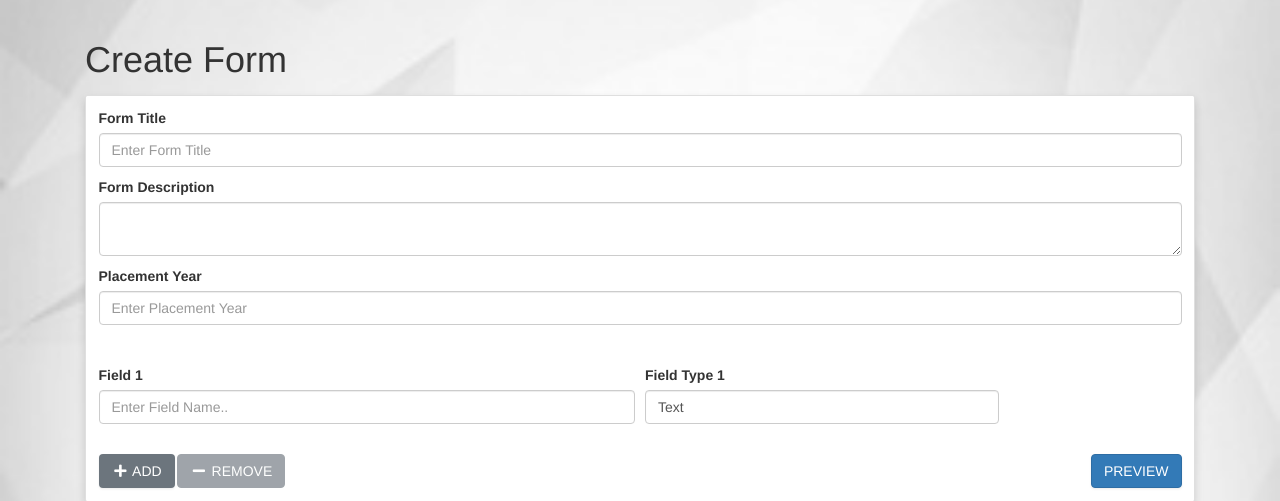
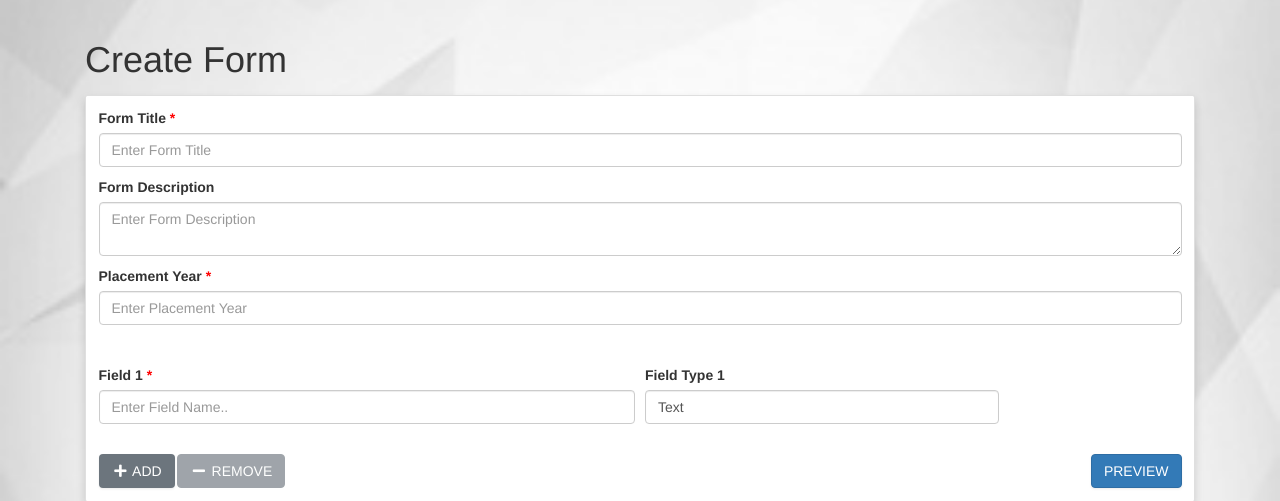
Before and after one commit to shobhitexe/placeme, a Django app: a page that uses base/templates/createform.html in a window 1280 px wide. Shown: the part 62-563 px from the top of the page. Run offline with Django 3.2, Linux system fonts and the light colour scheme; some libraries are stand-ins or nearby versions.

Commit message:
fixed few bugs

```diff
--- a/base/templates/applications.html
+++ b/base/templates/applications.html
@@ -31,7 +31,7 @@
                         <button type="submit" class="btn btn-primary" id="preview" name="preview" value="{{application.1}}">Preview</button>
                         <button type="submit" class="btn btn-danger" id="delete" name="delete" value="{{application.0.id}}">Delete</button>
                         {% else %}
-                        <button type="submit" class="btn btn-success" id="apply" name="apply" value="1">Apply</button>
+                        <button type="submit" class="btn btn-success" id="apply" name="apply" value="{{application.1}}">Apply</button>
                         {% endif %}
                     </form>
                     </div>
--- a/base/templates/company.html
+++ b/base/templates/company.html
@@ -101,11 +101,13 @@
 </div>
 {% endif %}
 
+{% if request.user.is_staff %}
 <div class="form-group" style="margin-top: 12%; float:right; position: relative; ">
     <div class="col-xs-6 col-sm-6 col-md-6 col-lg-6">
       <button class="btn btn-success btn-circle btn-xl" id="add" data-bs-toggle="modal" data-bs-target="#AddCompanyModal">Add</button>
     </div>
 </div>
+{% endif %}
 
 <div class="modal fade" id="AddCompanyModal">
     <div class="modal-dialog modal-dialog-centered">
--- a/base/templates/createform.html
+++ b/base/templates/createform.html
@@ -236,24 +236,23 @@
           <form action="{% url 'createform' company_id %}" method="post">
             {% csrf_token %}
             <div>
-              <label for="title" class="font-weight-bold"> Form Title</label>
+              <label for="title" class="font-weight-bold required"> Form Title</label>
               <input type="text" placeholder="Enter Form Title" id="title" class="form-control" name="title" required />
             </div>
             <p></p>
             <div>
               <label for="description" class="font-weight-bold"> Form Description</label>
-              <textarea class="form-control" rows="2" placeholder="Enter Form Description" id="description" class="form-control" name="description">
-              </textarea>
+              <textarea class="form-control" rows="2" placeholder="Enter Form Description" id="description" class="form-control" name="description"></textarea>
             </div>
             <p></p>
             <div>
-              <label for="year" class="font-weight-bold"> Placement Year</label>
+              <label for="year" class="font-weight-bold required"> Placement Year</label>
               <input type="number" placeholder="Enter Placement Year" id="year" class="form-control" name="year" required />
             </div>
             <br><br>
             <div class="form-row">
                 <div id="dynamic-field-1" class="form-group dynamic-field col-md-6">
-                <label for="field" class="font-weight-bold">Field 1</label>
+                <label for="field" class="font-weight-bold required">Field 1</label>
                 <input type="text" placeholder="Enter Field Name.." id="field" class="form-control" name="field-1" required />
                 </div>
                 <div onchange=showOptions(this) id="dynamic-field-type-1" class="form-group dynamic-field-type col-md-4">
@@ -271,8 +270,7 @@
                 </div>
                 <div id="dynamic-field-choices-1" class="form-group dynamic-field-choices col-md-2">
                     <label for="field_type_ans" class="font-weight-bold ms-2 choices">Choices :</label>
-                    <select multiple name="field_choice-1" class="field_choice form-control" id="field_choice-1">
-                    </select>
+                    <select multiple name="field_choice-1" class="field_choice form-control" id="field_choice-1"></select>
                 </div>
             </div>
             <div class="clearfix mt-4">
@@ -285,4 +283,10 @@
       </div>
     </div>
 
+    <style>
+      .required:after {
+        content:" *";
+        color: red;
+      }
+    </style>
 {% endblock content %}
--- a/base/views.py
+++ b/base/views.py
@@ -160,7 +160,7 @@ def academics_view(request):
                 studform.save()
             return HttpResponseRedirect(request.path_info)
 
-def FormBuilder(params):
+def FormBuilder(params,required):
     keys = list(params.keys())
     values = list(params.values())
     form_title = params.get('title')
@@ -170,22 +170,20 @@ def FormBuilder(params):
         if 'type' in keys[i] :
             form_type = values[i]
             if form_type == 'Text':
-                formfields[values[i-1]] = forms.CharField(max_length=25)
+                formfields[values[i-1]] = forms.CharField(max_length=25,required=required)
             elif form_type == 'Paragraph':
-                formfields[values[i-1]] = forms.CharField(widget=forms.Textarea)
+                formfields[values[i-1]] = forms.CharField(widget=forms.Textarea,required=required)
             elif form_type == 'Email':
-                formfields[values[i-1]] = forms.EmailField()
+                formfields[values[i-1]] = forms.EmailField(required=required)
             elif form_type == 'Integer':
-                formfields[values[i-1]] = forms.IntegerField()
+                formfields[values[i-1]] = forms.IntegerField(required=required)
             elif form_type == 'Decimal':
-                formfields[values[i-1]] = forms.DecimalField(max_digits=6, decimal_places=2)
-            elif form_type == 'Boolean':
-                formfields[values[i-1]] = forms.BooleanField()
+                formfields[values[i-1]] = forms.DecimalField(max_digits=6, decimal_places=2,required=required)
             elif form_type == 'File Upload':
-                formfields[values[i-1]] = forms.FileField()
+                formfields[values[i-1]] = forms.FileField(required=required)
             elif form_type == 'Choice':
                 choices = [(choice,choice) for choice in params[keys[i+1]]]
-                formfields[values[i-1]] = forms.ChoiceField(choices=choices)
+                formfields[values[i-1]] = forms.ChoiceField(choices=choices,required=required)
     ApplicationForm = type('ApplicationForm',(CompanyApplicationForm,),formfields)
     form = ApplicationForm()
     return form,form_title,form_description
@@ -206,7 +204,7 @@ def createform_view(request,company_id):
     elif request.POST.get("preview"):
         placement_year = request.POST.get('year')
         params = todict(request.POST)
-        form,form_title,form_description = FormBuilder(params)
+        form,form_title,form_description = FormBuilder(params,False)
         params = json.dumps(params,indent=2)
         return render(request,'preview.html',{'form':form,'title':form_title,'description':form_description,'params':params,'company_id':company_id,'placement_year':placement_year})
 
@@ -245,11 +243,26 @@ def placement_applications_view(request):
             params = request.POST.get("preview")
             params = params.replace("'",'"')
             params = json.loads(params)
-            form,form_title,form_description = FormBuilder(params)
-            return render(request,'preview_after.html',{'form':form,'title':form_title,'description':form_description})
+            form,form_title,form_description = FormBuilder(params,False)
+            return render(request,'fillform.html',{'form':form,'title':form_title,'description':form_description})
 
         if request.POST.get("back"):
             return redirect('applications')
 
         if request.POST.get("responses"):
             return redirect('applications')
+
+        if request.POST.get("apply"):
+            params = request.POST.get("apply")
+            params = params.replace("'",'"')
+            params = json.loads(params)
+            form,form_title,form_description = FormBuilder(params,True)
+            return render(request,'fillform.html',{'form':form,'title':form_title,'description':form_description})
+
+        if request.POST.get("filled"):
+            responses = todict(request.POST)
+            print(request.FILES)
+            del responses['csrfmiddlewaretoken']
+            del responses['filled']
+            print(responses)
+            return redirect('applications')
```
Also changed, not shown: base/templates/fillform.html (renamed from base/templates/preview_after.html, +6 -2 lines), db.sqlite3.
